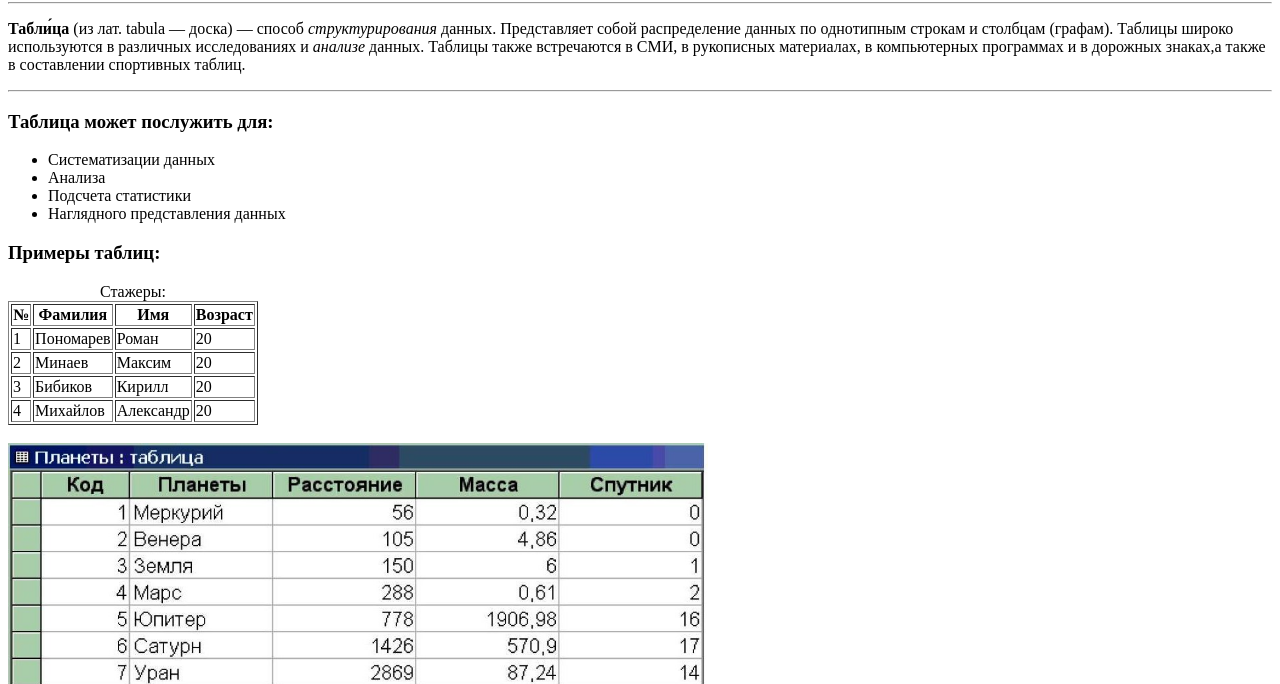
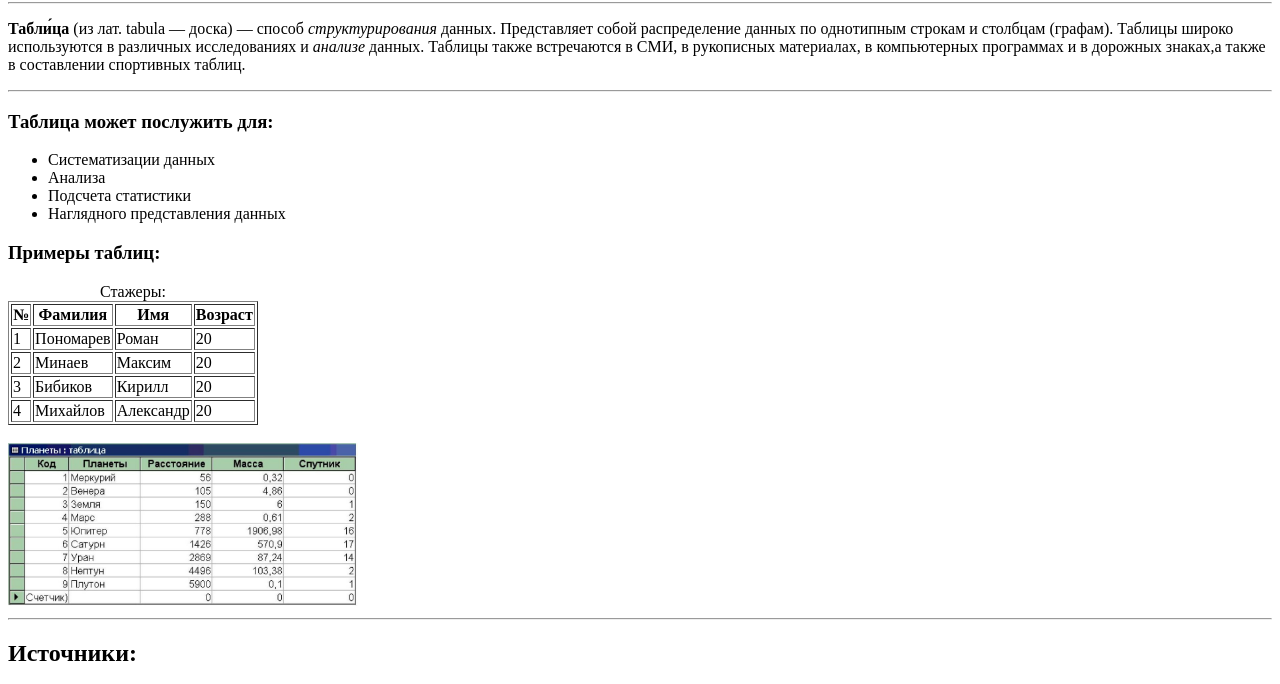
Before and after one commit to R9800/test, a plain HTML site: page index.html in a window 1280 px wide. Shown: the part 78-762 px from the top of the page. Drawn offline with Linux system fonts and the light colour scheme.

Commit message:
Update index.html

```diff
--- a/index.html
+++ b/index.html
@@ -57,7 +57,7 @@
         </tr>
     </table>
     <br>
-    <img src="uygngnngognoong.jpg" alt="здесь была таблица :(" width="700">
+    <img src="uygngnngognoong.jpg" alt="здесь была таблица :(" width="350">
     <hr>
     <h2>Источники:</h2>
     <ol>
```
